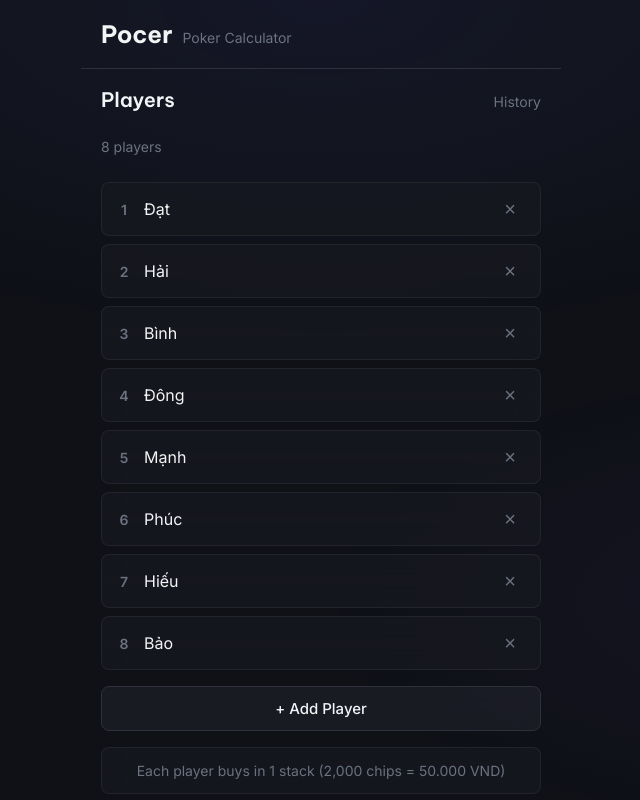
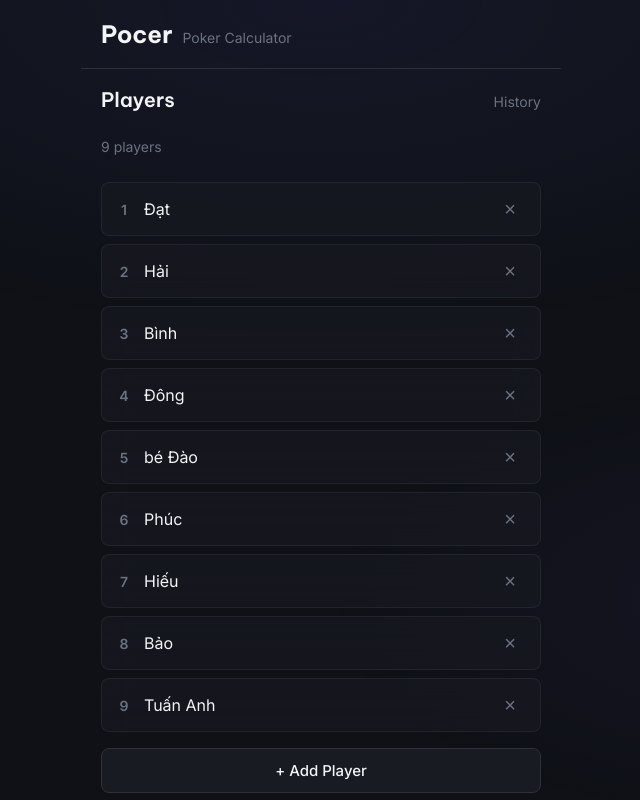
Before and after one commit to baohng/Pocer, a React (Vite) app: page / in a window 1280 px wide. Shown: the top 800 px of the page, without its empty margins (319-959 px from the left). Built offline with nearby package versions, Linux system fonts and the light colour scheme.

Commit message:
update default user

```diff
--- a/src/App.tsx
+++ b/src/App.tsx
@@ -13,7 +13,7 @@ import { ToastProvider } from "./components/Toast";
 import "./App.css";
 
 const DEFAULT_NAMES = [
-  "Đạt", "Hải", "Bình", "Đông", "Mạnh", "Phúc", "Hiếu", "Bảo",
+  "Đạt", "Hải", "Bình", "Đông", "bé Đào", "Phúc", "Hiếu", "Bảo", "Tuấn Anh",
 ];
 
 function createPlayer(name: string): Player {
```
